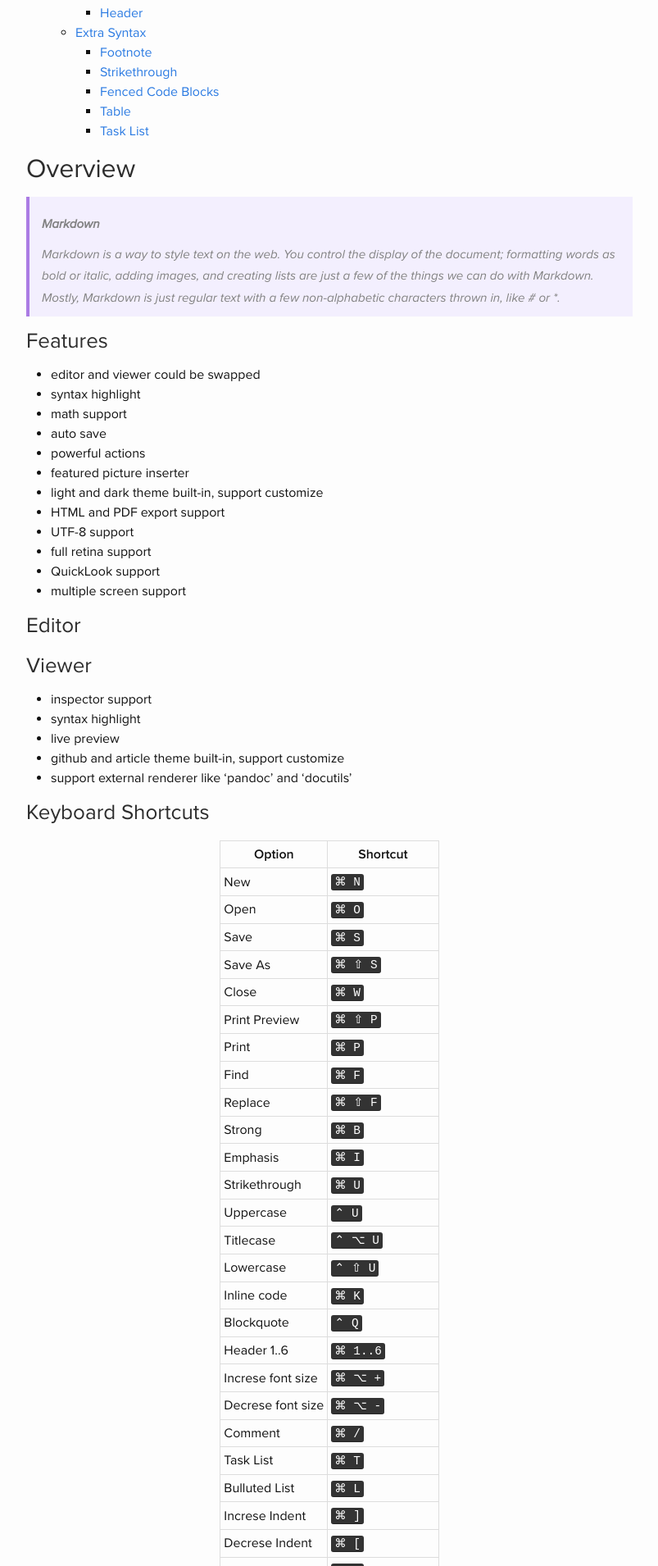
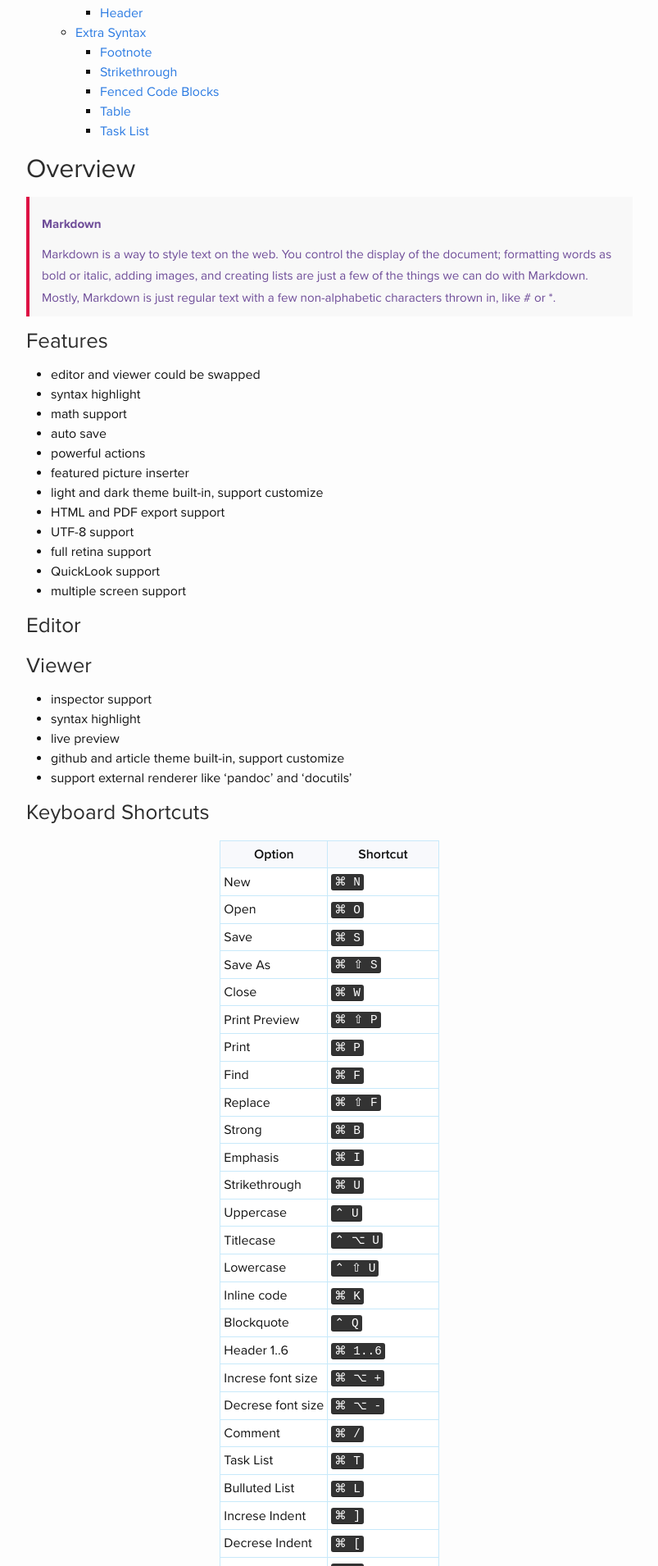
Before and after one commit to oxnz/oxnz.github.io, a Jekyll site: the page built from _posts/2015-04-23-moxile-help.md, in a window 1280 px wide. Shown: the part 724-2634 px from the top of the page at 82% size, without its empty margins (238-1041 px from the left). Built offline with Jekyll 4.4.1, drawn with Linux system fonts in a browser that asks for light colours; comment, search, counter and statistics services are not loaded.

Commit message:
refine style

```diff
--- a/_includes/head.html
+++ b/_includes/head.html
@@ -9,7 +9,7 @@
 
   {% seo %}
 
-  <link rel="icon" type="image/x-icon" href="assets/img/favicon.ico">
+  <link rel="icon" type="image/x-icon" href="/assets/img/favicon.ico">
   <link rel="apple-touch-icon" href="/assets/img/moxile-128.png">
   <link rel="icon" href="/assets/img/moxile-128.png">
   <link rel="stylesheet" href="{{ "/css/main.css" | prepend: site.baseurl }}">
--- a/_sass/_base.scss
+++ b/_sass/_base.scss
@@ -113,8 +113,8 @@
  */
 blockquote {
     color: $grey-color;
-    border-left: 4px solid $purple-color-light;
-	background: #F3EFFE;
+    border-left: 4px solid $red-color;
+	background: $background-color-dark;
     padding: $spacing-unit / 3 $spacing-unit / 2;
     font-size: 18px;
     letter-spacing: -1px;
@@ -135,7 +135,7 @@
     font-size: 15px;
     border: 1px solid $grey-color-light;
     border-radius: 3px;
-    background-color: #eef;
+    background-color: $background-color-dark;
 }
 
 code {
--- a/_sass/_custom.scss
+++ b/_sass/_custom.scss
@@ -109,6 +109,26 @@
 	color: #828282;
 }
 
+/**
+ * code
+ */
+
+.highlighter-rouge .highlight {
+	background-color: $background-color-dark;
+}
+
+code {
+	color: $red-color;
+}
+
+pre code {
+	color: #0C3C26;
+}
+
+/**
+ * other
+ */
+
 kbd {
 	padding: 2px 4px;
 	font-size: 90%;
@@ -125,9 +145,20 @@
 	font-size: 13px;
 }
 
+h1 > code,
+h2 > code,
+h3 > code,
+h4 > code,
+h5 > code,
+h6 > code {
+	font-size: 80%;
+}
+
 blockquote {
 	font-size: 95%;
 	letter-spacing: normal;
+	color: rgba(69, 25, 123, 0.77);
+	font-style: normal;
 }
 
 dt {
@@ -135,16 +166,22 @@
 }
 
 table {
-	border-collapse: collapse;
+	border-collapse: separate;
+	border-spacing: 1px;
+	background-color: rgba(42, 171, 237, 0.25);
 	margin: $spacing-unit / 2 auto;
 }
 
 th {
 	font-weight: 600;
+	background-color: #F8F9FC;
+}
+
+td {
+	background-color: #fff;
 }
 
 th,
 td {
-	border: 1px solid #ddd;
 	padding: 4px;
 }
--- a/css/main.scss
+++ b/css/main.scss
@@ -15,8 +15,18 @@
 $spacing-unit:     30px;
 
 $text-color:       #111;
+
 $background-color: #fdfdfd;
+$background-color-light: #ffffff;
+$background-color-dark: #f8f8f8;
+
 $brand-color:      #2a7ae2;
+
+$border-color:	   #ededed;
+
+$red-color:		   #dd1144;
+$red-color-light:  lighten($red-color, 40%);
+$red-color-dark:   darken($red-color, 25%);
 
 $grey-color:       #828282;
 $grey-color-light: lighten($grey-color, 40%);
```
Also changed, not shown: articles.md (+1 -1 lines), resume/zh_CN.md (+2 -0 lines), assets/mysql-proxy.jpg (added), assets/spring-overview-full.png (added), assets/spring-overview.png (added).
